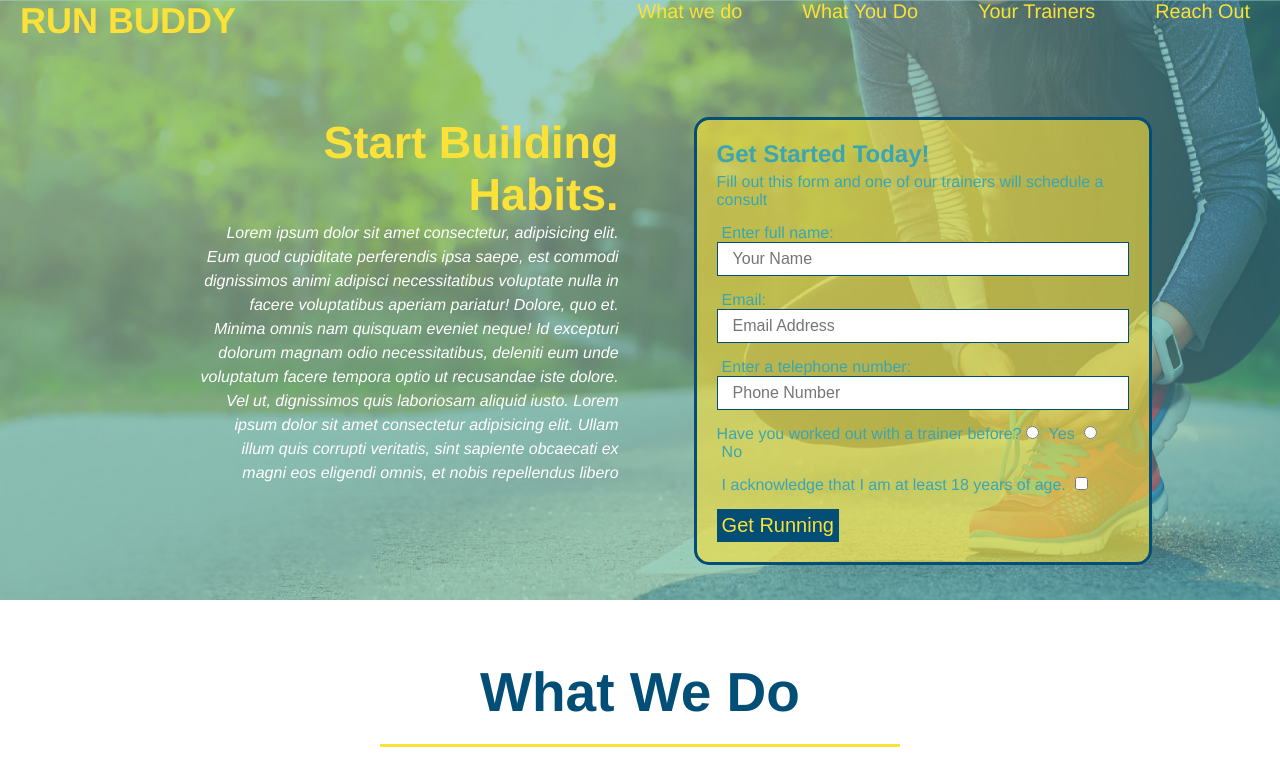
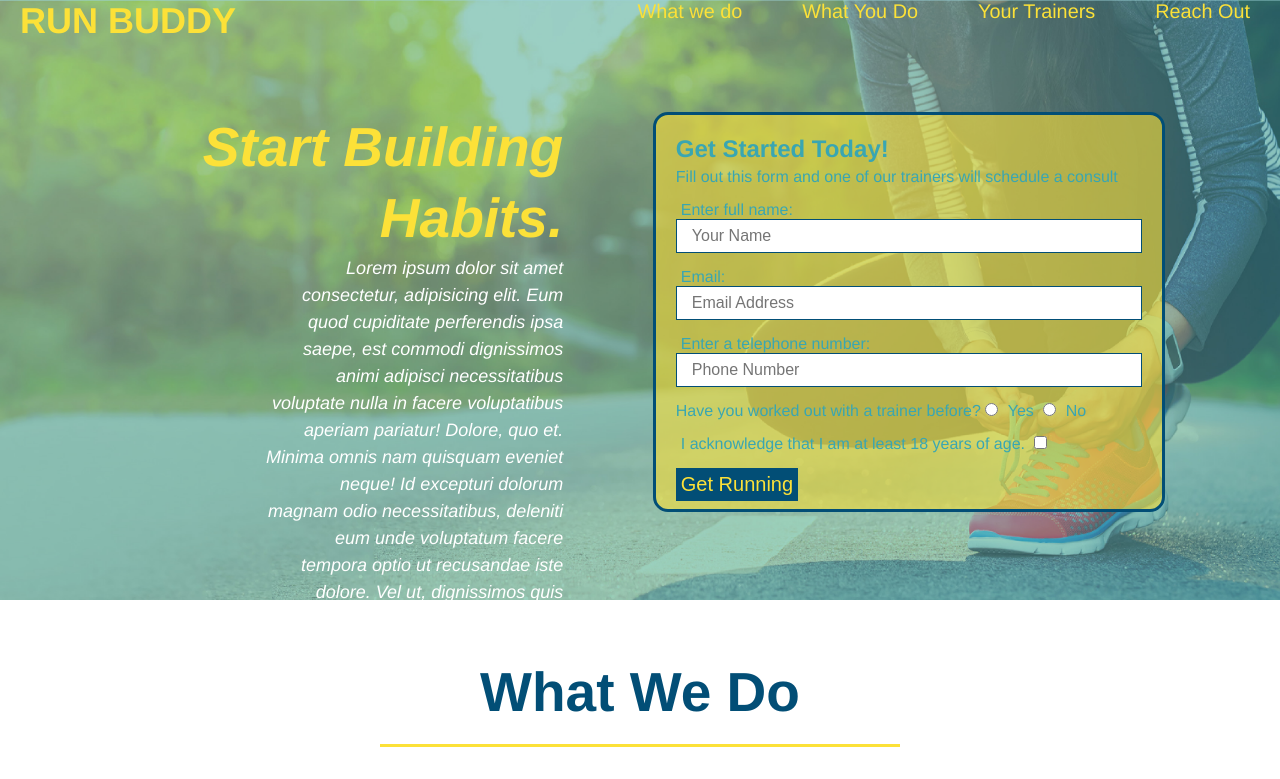
Before and after one commit to Abarragan89/run-buddy, a plain HTML site: page index.html in a window 1280 px wide. Shown: the top 779 px of the page. Drawn offline with Linux system fonts and the light colour scheme.

Commit message:
add flexbos to the hero

```diff
--- a/assests/css/styles.css
+++ b/assests/css/styles.css
@@ -66,21 +66,27 @@ section {
 /* Styles for the Hero */
 #hero-content {
     display: flex;
-    margin-top: 75px;
+    margin-top: 25px;
+    flex-wrap: wrap;
+    justify-content: center;
 }
 
 #hero-motivation {
-    flex: .75;
-    margin-right: 75px
+    width: 35%;
+    text-align: right;
+    margin: 3.5%;
+    color: #fff;
+    font-size: 18px;
+    line-height: 1.3;
 }
 #hero-motivation h2 {
+    font-style: italic;
+    font-size: 55px;
     color: #fce138;
-    font-size: 45px;
-    text-align: right;
 }
 #hero-motivation p {
     color: white;
-    margin-left: 200px;
+    margin-left: 150px;
     line-height: 1.5;
     font-style: italic;
     text-align: right;
@@ -90,16 +96,14 @@ section {
     height: 600px;
     background-size: cover;
     background-position: center;
-    position: relative;
     padding: 0;
 }
 
-
 #form {
-    margin-right: 10%;
-    flex: .5;
+    width: 40%;
+    margin: 3.5%;
+    height: 400px;
     background-color: #fce13898;
-    padding: 10px;
     font: #024e76;
     padding: 20px;
     border: 3px solid #024e76;
@@ -279,15 +283,16 @@ button {
 footer {
     background-color: #024e76;
     padding: 40px 35px;
+    display: flex;
+    flex-wrap: wrap;
+    justify-content: space-between;
 }
 
 footer div {
-    float: right;
     line-height: 1.5em;
     text-align: right;
 }
 footer h2 {
-    display: inline;
     color: #fce138;
     font-size: 30px;
     margin: 0;
```
